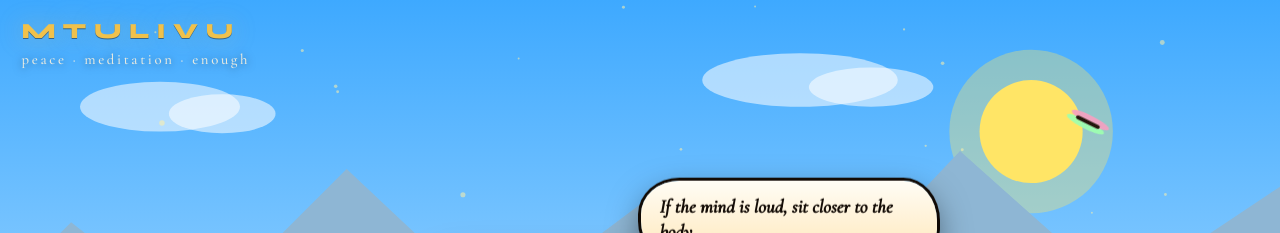
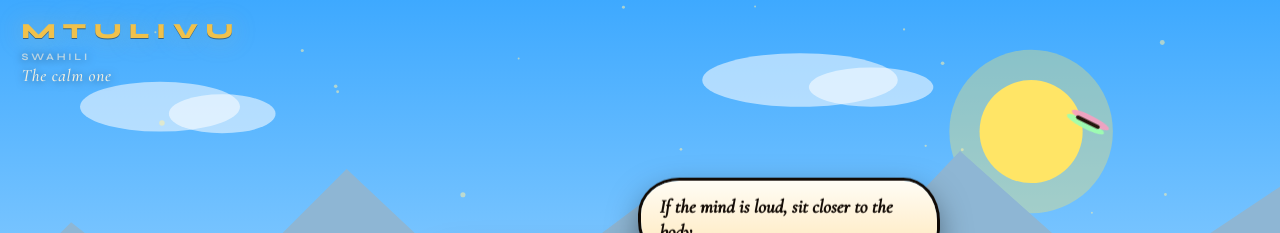
Before and after one commit to kiwicustom/mtulivu.com, a plain HTML site: page index.html in a window 1280 px wide. Shown: the top 233 px of the page. Drawn offline with nearby package versions, Linux system fonts and the light colour scheme.

Commit message:
Name Mtulivu as Swahili for The calm one under the header.

```diff
--- a/index.html
+++ b/index.html
@@ -3,10 +3,10 @@
   <head>
     <meta charset="utf-8" />
     <meta name="viewport" content="width=device-width, initial-scale=1" />
-    <title>Mtulivu — stillness from the inside</title>
+    <title>Mtulivu — The calm one</title>
     <meta
       name="description"
-      content="Mtulivu. Peace, meditation, and 999 quiet thoughts. hello@mtulivu.com"
+      content="Mtulivu is Swahili for The calm one. Peace, meditation, and 999 quiet thoughts. hello@mtulivu.com"
     />
     <link rel="canonical" href="https://mtulivu.com/" />
     <link rel="preconnect" href="https://fonts.googleapis.com" />
@@ -15,12 +15,15 @@
       href="https://fonts.googleapis.com/css2?family=Cormorant+Garamond:ital,wght@0,500;0,600;1,500&family=Syne:wght@700;800&display=swap"
       rel="stylesheet"
     />
-    <link rel="stylesheet" href="styles.css?v=7" />
+    <link rel="stylesheet" href="styles.css?v=8" />
   </head>
   <body>
     <header class="brand">
-      <p class="word">Mtulivu</p>
-      <p class="tag">peace · meditation · enough</p>
+      <p class="word" lang="sw">Mtulivu</p>
+      <p class="tag">
+        <span class="origin">Swahili</span>
+        <span class="meaning">The calm one</span>
+      </p>
     </header>
 
     <div class="scene" aria-hidden="true">
--- a/styles.css
+++ b/styles.css
@@ -331,11 +331,29 @@ html[data-season="spring"] .cloud {
 }
 
 .tag {
-  margin: 0.35rem 0 0;
-  font-size: 0.92rem;
-  letter-spacing: 0.18em;
-  text-transform: lowercase;
-  color: rgba(255, 244, 222, 0.88);
+  margin: 0.4rem 0 0;
+  display: flex;
+  flex-direction: column;
+  align-items: flex-start;
+  gap: 0.12rem;
+}
+
+.origin {
+  font-family: Syne, system-ui, sans-serif;
+  font-size: 0.62rem;
+  font-weight: 700;
+  letter-spacing: 0.28em;
+  text-transform: uppercase;
+  color: rgba(255, 244, 222, 0.62);
+  text-shadow: 0 1px 8px rgba(20, 12, 6, 0.55);
+}
+
+.meaning {
+  font-size: 1.08rem;
+  font-style: italic;
+  font-weight: 500;
+  letter-spacing: 0.04em;
+  color: rgba(255, 244, 222, 0.94);
   text-shadow: 0 1px 8px rgba(20, 12, 6, 0.55);
 }
 
@@ -533,8 +551,8 @@ html[data-season="spring"] .cloud {
   .word {
     letter-spacing: 0.22em;
   }
-  .tag {
-    display: none;
+  .meaning {
+    font-size: 0.98rem;
   }
   .bubble {
     max-width: min(15.5rem, 84vw);
```
